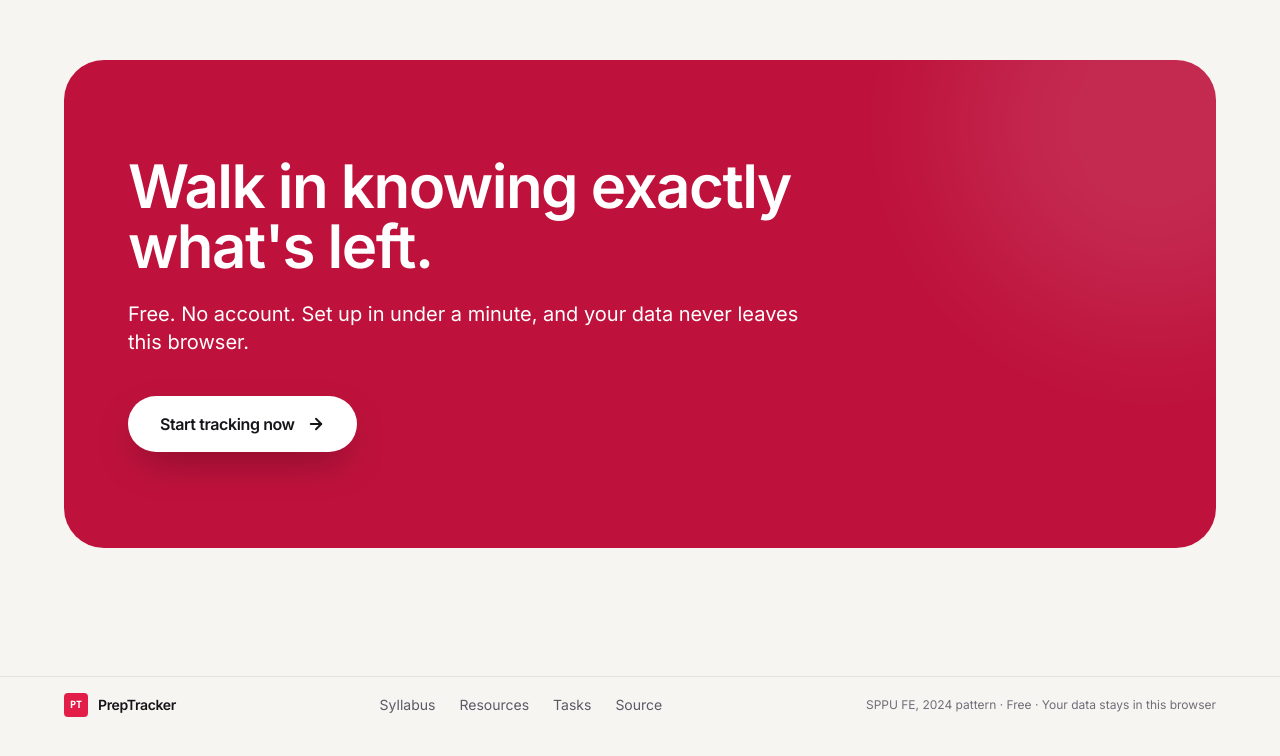
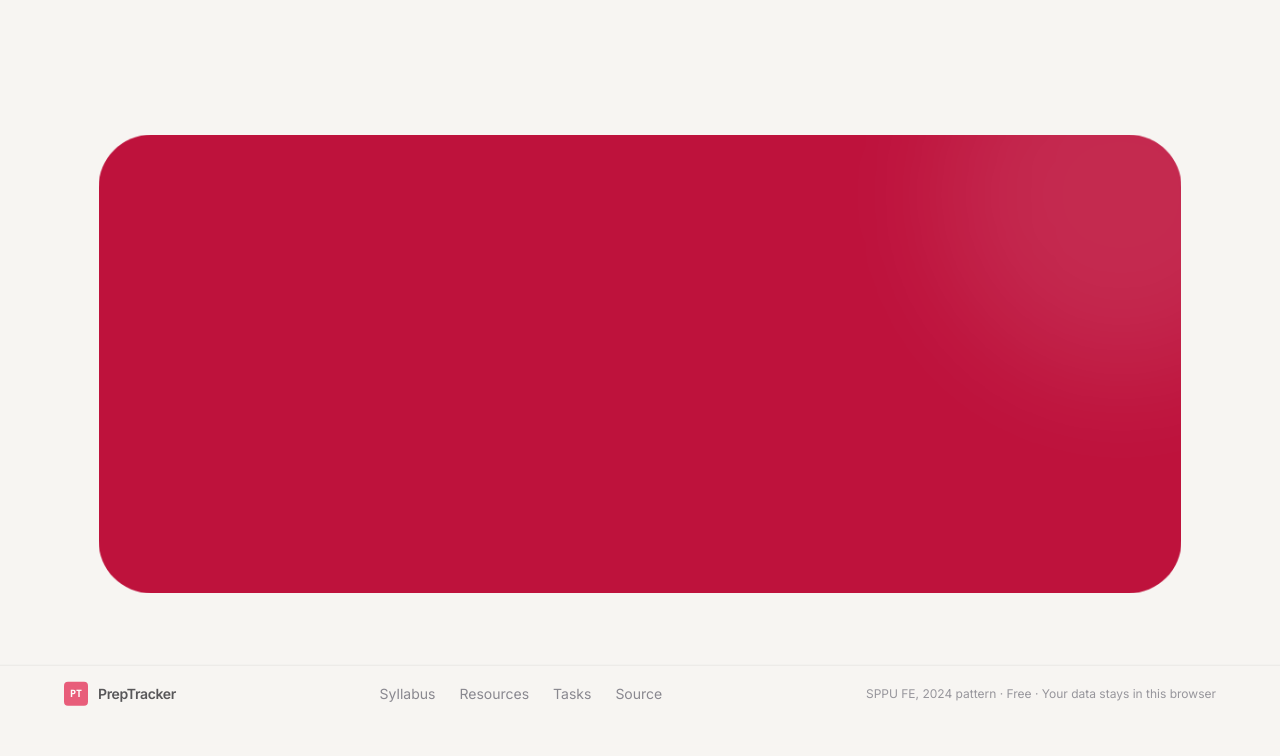
Before and after one commit to manav4u/PrepTracker, a React (Vite) app: page /subject/1 in a window 1280 px wide. Shown: the part 9337-10093 px from the top of the page. Built offline with nearby package versions, Linux system fonts and the light colour scheme.

Commit message:
Gen-2 scene 7: scrubbed final CTA panel and footer parallax
Co-authored-by: MaxwithU19 <156198184+MaxwithU19@users.noreply.github.com>

```diff
--- a/components/landing/FinalCta.tsx
+++ b/components/landing/FinalCta.tsx
@@ -1,31 +1,52 @@
-import React from 'react';
+import React, { useRef } from 'react';
 import { Link } from 'react-router-dom';
-import { motion, useReducedMotion } from 'framer-motion';
+import { useGSAP } from '@gsap/react';
+import { gsap, reduceMotion } from '../../lib/scroll';
 import { ArrowRight } from 'lucide-react';
 
 const FinalCta: React.FC = () => {
-  const reduce = useReducedMotion();
+  const root = useRef<HTMLElement>(null);
+
+  useGSAP(() => {
+    if (reduceMotion()) return;
+    // Panel grows into its final size/roundness as it enters
+    gsap.fromTo(
+      '.fc-panel',
+      { scale: 0.94, borderRadius: '3.5rem', y: 60 },
+      {
+        scale: 1, borderRadius: '2.5rem', y: 0, ease: 'none',
+        scrollTrigger: { trigger: root.current, start: 'top 92%', end: 'top 45%', scrub: 1 },
+      }
+    );
+    gsap.fromTo(
+      ['.fc-line', '.fc-sub', '.fc-btn'],
+      { y: 30, autoAlpha: 0 },
+      {
+        y: 0, autoAlpha: 1, duration: 0.9, ease: 'power3.out', stagger: 0.1,
+        scrollTrigger: { trigger: root.current, start: 'top 70%', once: true },
+      }
+    );
+    gsap.to('.fc-glow', {
+      yPercent: -20, ease: 'none',
+      scrollTrigger: { trigger: root.current, start: 'top bottom', end: 'bottom top', scrub: 1 },
+    });
+  }, { scope: root });
+
   return (
-    <section aria-label="Get started" className="relative bg-[#F7F5F2] px-6 pt-8 pb-24 md:pb-32">
-      <motion.div
-        initial={reduce ? false : { opacity: 0, y: 40 }}
-        whileInView={reduce ? undefined : { opacity: 1, y: 0 }}
-        viewport={{ once: true, margin: '-100px' }}
-        transition={{ type: 'spring', stiffness: 90, damping: 18 }}
-        className="max-w-6xl mx-auto rounded-[2.5rem] bg-[#BE123C] text-white px-8 py-16 md:px-16 md:py-24 relative overflow-hidden"
-      >
+    <section ref={root} aria-label="Get started" className="relative bg-[#F7F5F2] px-4 md:px-6 pt-8 pb-24 md:pb-32 overflow-hidden">
+      <div className="fc-panel relative max-w-6xl mx-auto rounded-[2.5rem] bg-[#BE123C] text-white px-8 py-16 md:px-16 md:py-24 overflow-hidden will-change-transform">
         <div
           aria-hidden="true"
-          className="absolute -top-32 -right-32 w-96 h-96 rounded-full bg-white/10 blur-3xl pointer-events-none"
+          className="fc-glow absolute -top-32 -right-32 w-96 h-96 rounded-full bg-white/10 blur-3xl pointer-events-none"
         />
         <div className="relative max-w-2xl">
-          <h2 className="text-4xl md:text-6xl font-bold tracking-tight leading-[1.05]">
-            Walk in knowing exactly what's left.
+          <h2 className="fc-line text-4xl md:text-6xl font-bold tracking-[-0.03em] leading-[1.02]">
+            Walk in knowing exactly what&rsquo;s left.
           </h2>
-          <p className="mt-6 text-lg md:text-xl text-white leading-relaxed">
+          <p className="fc-sub mt-6 text-lg md:text-xl text-white leading-relaxed">
             Free. No account. Set up in under a minute, and your data never leaves this browser.
           </p>
-          <div className="mt-10">
+          <div className="fc-btn mt-10">
             <Link
               to="/onboarding"
               className="inline-flex items-center gap-3 px-8 py-4 bg-white text-[#141419] rounded-full font-bold tracking-tight hover:bg-[#F7F5F2] transition-all hover:scale-[1.03] active:scale-[0.98] shadow-[0_16px_40px_-12px_rgba(0,0,0,0.35)]"
@@ -35,7 +56,7 @@ const FinalCta: React.FC = () => {
             </Link>
           </div>
         </div>
-      </motion.div>
+      </div>
     </section>
   );
 };
--- a/pages/LandingPage.tsx
+++ b/pages/LandingPage.tsx
@@ -6,6 +6,8 @@ import FeatureStack from '../components/landing/FeatureStack';
 import HowItWorks from '../components/landing/HowItWorks';
 import FaqSection from '../components/landing/FaqSection';
 import FinalCta from '../components/landing/FinalCta';
+import { useGSAP } from '@gsap/react';
+import { gsap, reduceMotion } from '../lib/scroll';
 import { Link } from 'react-router-dom';
 import { motion, useScroll, useTransform, AnimatePresence } from 'framer-motion';
 import {
@@ -29,6 +31,20 @@ import {
 const LandingPage: React.FC = () => {
   const { scrollYProgress } = useScroll();
   const [isScrolled, setIsScrolled] = useState(false);
+
+  useGSAP(() => {
+    if (reduceMotion()) return;
+    const footer = document.querySelector('[data-footer]');
+    if (!footer) return;
+    gsap.fromTo(
+      footer,
+      { yPercent: -14, autoAlpha: 0.7 },
+      {
+        yPercent: 0, autoAlpha: 1, ease: 'none',
+        scrollTrigger: { trigger: footer, start: 'top bottom', end: 'top 55%', scrub: 1 },
+      }
+    );
+  });
 
   useEffect(() => {
     const handleScroll = () => {
@@ -77,7 +93,7 @@ const LandingPage: React.FC = () => {
       <FaqSection />
       <FinalCta />
       {/* Footer */}
-      <footer className="px-6 pb-10 pt-4 border-t border-black/[0.08] bg-[#F7F5F2]">
+      <footer data-footer className="px-6 pb-10 pt-4 border-t border-black/[0.08] bg-[#F7F5F2]">
         <div className="max-w-6xl mx-auto flex flex-col md:flex-row justify-between items-center gap-6 text-sm text-[#5A5A66]">
           <div className="flex items-center gap-2.5">
             <div className="w-6 h-6 bg-[#E11D48] rounded flex items-center justify-center text-white text-[10px] font-bold font-mono">PT</div>
```
